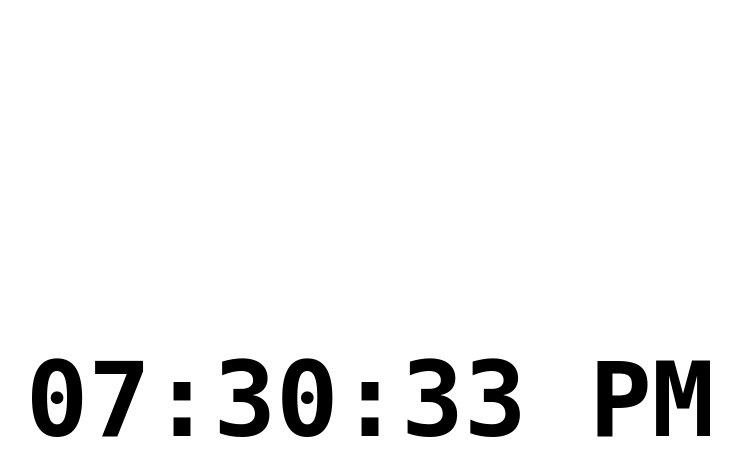
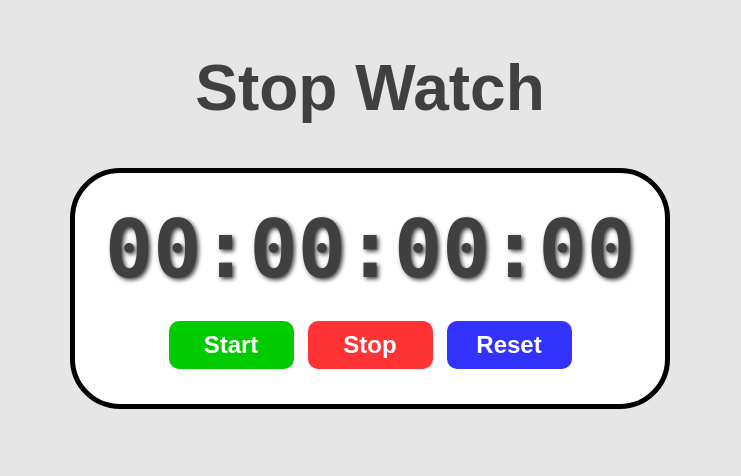
Before and after one commit to abbasmodhar-lab/JavaScript-Full-Course, a plain HTML site: page index.html in a window 1280 px wide. Shown: the whole page, without its empty margins (270-1011 px from the left). Drawn offline with Linux system fonts and the light colour scheme.

Commit message:
stopwatch feature with new UI and timer functionality, including start, stop, and reset controls.

```diff
--- a/index.html
+++ b/index.html
@@ -7,10 +7,18 @@
     <link rel="stylesheet" href="style.css">
 </head>
 <body>
- <div id="clock-container">
-    <div id="clock">00:00:00</div>
- </div>
+ <h1 id="myH1">Stop Watch</h1>
+<div id="container">
+    <div id="display">
+        00:00:00:00
+    </div>
+    <div id="controls">
+        <button id="startBtn" onclick="startTimer()">Start</button>
+        <button id="stopBtn" onclick="stopTimer()">Stop</button>
+        <button id="resetBtn" onclick="resetTimer()">Reset</button>
 
+    </div>
+</div>
     <script src="index.js"></script>
 </body>
 </html>
--- a/index.js
+++ b/index.js
@@ -1,22 +1,57 @@
-function updateClock() {
+//  getting the display element
+const display = document.getElementById("display");
+//  initializing the timer variable
+let timer = null;
+//  initializing the start time
+let startTime = 0;
+//  initializing the elapsed time
+let elapsedTime = 0;
+//  initializing the isRunning variable
+let isRunning = false;
+//  starting the timer
+function startTimer() {
+  if (!isRunning) {
+    startTime = Date.now() - elapsedTime;
+     timer = setInterval(update, 10);
+    isRunning = true;
+    console.log("Timer started");
+  }
+}
+//  stopping the timer
+function stopTimer() {
+   if(isRunning){
+    clearInterval(timer);
+    elapsedTime=Date.now()-startTime ;
+    isRunning=false;
+    console.log("Timer stopped");
+   }
+}
+//  resetting the timer
+function resetTimer() {
+   clearInterval(timer);
+ startTime=0;
+   elapsedTime=0;
+ isRunning=false;
+ display.textContent="00:00:00:00";
+
+
+}
+//  updating the display
+function update() {
    //  getting the current time
-  const now = new Date();
-  const hours = now.getHours();
-  //  getting the current ampm
-  const ampm = hours >= 12 ? "PM" : "AM";
-  //  getting the current hours in 12 hour format
-  const hours12 = hours % 12 || 12;
+  const currentTime = Date.now();
+  elapsedTime = currentTime - startTime;
+  let hours = Math.floor(elapsedTime / (1000 * 60 * 60));
   //  getting the current minutes
-  const minutes = now.getMinutes();
+  let minutes = Math.floor((elapsedTime / (1000 * 60)) % 60);
   //  getting the current seconds
-  const seconds = now.getSeconds();
-  //  formatting the time string
-  const timeString = `${hours12.toString().padStart(2, "0")}:${minutes
+  let seconds = Math.floor((elapsedTime / 1000) % 60);
+  //  getting the current milliseconds
+  let milliseconds = Math.floor((elapsedTime % 1000) / 10);
+  //  updating the display
+  display.textContent = `${hours.toString().padStart(2, "0")}:${minutes
     .toString()
-    .padStart(2, "0")}:${seconds.toString().padStart(2, "0")} ${ampm}`;
-  document.getElementById("clock").textContent = timeString;
+    .padStart(2, "0")}:${seconds.toString().padStart(2, "0")}:${milliseconds
+    .toString()
+    .padStart(2, "0")}`;
 }
-//  updating the clock initially
-updateClock();
-//  updating the clock every second
-setInterval(updateClock,1000);
--- a/style.css
+++ b/style.css
@@ -1,15 +1,60 @@
-body {
-  margin: 0;
-}
-#clock-container {
- display: flex;
- justify-content:center;
- align-items:center;
- height:100vh;
-}
-#clock{
+ body{
+  display:flex;
+  flex-direction:column;
+  align-items:center;
+  background-color: hsl(0, 0%, 90%);
+
+ }
+ #myH1{
+  font-size: 4rem;
+  font-family: 'arial',sans-serif;
+  color: hsl(0, 0%, 25%);
+ }
+ #container{
+  display:flex;
+  flex-direction:column;
+  align-items:center;
+  padding: 30px;
+border: 5px solid;
+border-radius: 50px;
+background-color: white;
+ }
+ #display{
+  font-size: 5rem;
   font-family: 'monospace';
-  font-size:6.5rem;
   font-weight: bold;
+  color: hsl(0, 0%, 25%);
+  text-shadow: 2px 2px 4px hsla(0, 0%, 0%, 0.75);
+  margin-bottom: 20px;
+ }
+ #controls button{
+  font-size: 1.5rem;
+  font-weight: bold;
+  padding: 10px 20px;
+  margin: 5px;
+min-width: 125px;
+border: none;
+border-radius: 10px;
+cursor: pointer;
+color: white;
+transition: background-color 0.5s ease;
+ }
+ #startBtn{
+  background-color: hsl(120, 100%, 40%);
+ }
+ #startBtn:hover{
+  background-color: hsl(120, 100%, 30%);
+ }
+ #stopBtn{
+  background-color: hsl(0, 100%, 60%);
+ }
+ #stopBtn:hover{
+  background-color: hsl(0, 100%, 40%);
+ }
 
-}
+ #resetBtn{
+  background-color: hsl(240, 100%, 60%);
+ }
+ #resetBtn:hover{
+  background-color: hsl(240, 100%, 40%);
+ }
```
